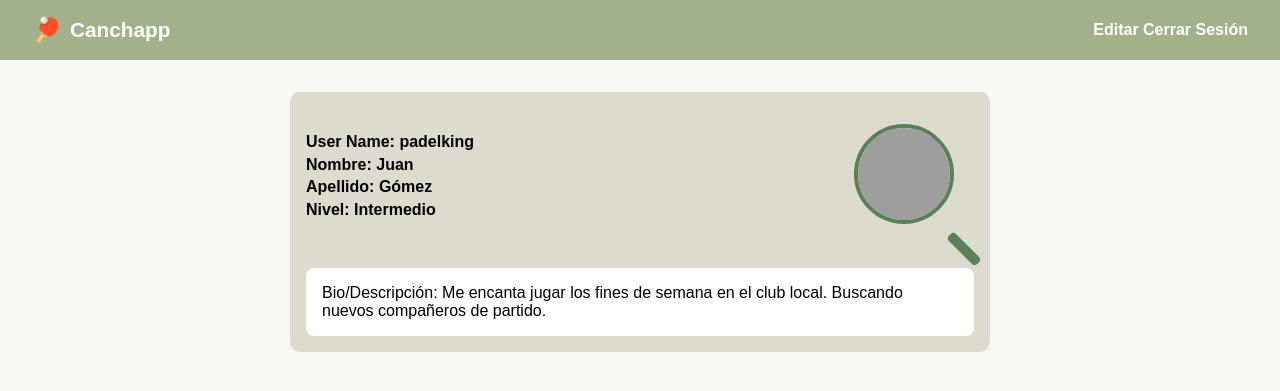
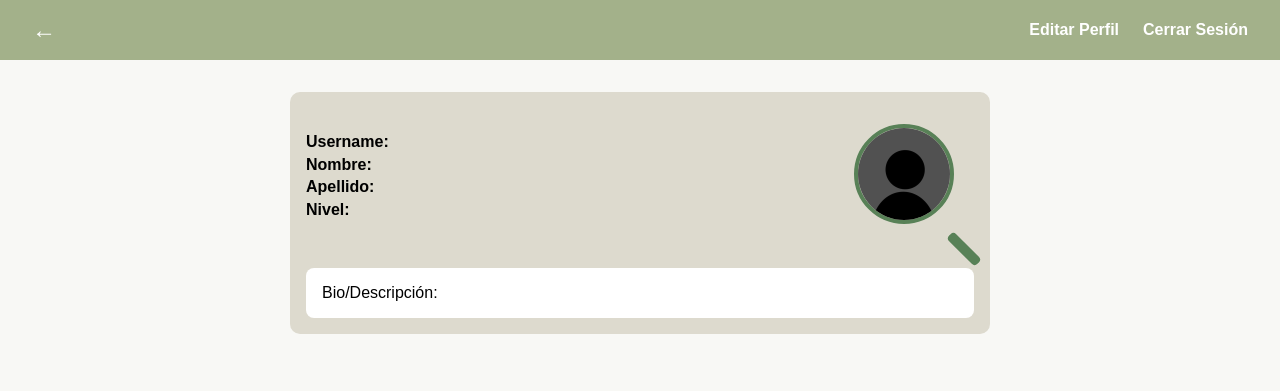
Before and after one commit to Kaz-zet/ProyectoFinal, a PHP site: page /perfil.html in a window 1280 px wide. Shown: the top 391 px of the page. Run offline with PHP 8.4, Linux system fonts and the light colour scheme; grey boxes are pictures that could not be loaded.

Commit message:
Apartado perfil
acomode un error que tenia

```diff
--- a/vista/css/perfil.css
+++ b/vista/css/perfil.css
@@ -18,7 +18,7 @@
 }
 
 header {
-      background-color: var(--verde-suave);
+  background-color: #A3B18A;
   color: white;
   padding: 1rem 2rem;
   display: flex;
@@ -27,13 +27,41 @@
   position: relative;
 }
 
+.volver {
+  font-size: 1.5rem;
+  font-weight: bold;
+  display: flex;
+  align-items: center;
+  gap: 0.5rem;
+}
+
+.volver a {
+  color: white;
+  text-decoration: none;
+  font-weight: bold;
+}
+
+nav {
+  display: flex;
+  align-items: center;
+  gap: 1.5rem;
+}
+
 nav a {
   color: white;
   text-decoration: none;
   font-weight: bold;
 }
 
-    .hamburger {
+.profile-pic {
+  width: 35px;
+  height: 35px;
+  border-radius: 50%;
+  object-fit: cover;
+  border: 2px solid white;
+}
+
+.menu {
   display: none;
   font-size: 1.5rem;
   cursor: pointer;
@@ -63,6 +91,7 @@
   text-decoration: none;
 }
 
+
 .logo {
   font-size: 1.5rem;
   font-weight: bold;
@@ -73,20 +102,6 @@
 
 .logo-text {
   font-size: 1.3rem;
-    }
-
-    .acciones {
-      display: flex;
-      gap: 0.5rem;
-    }
-
-    .acciones button {
-      padding: 0.5rem 1rem;
-      border: none;
-      background-color: var(--verde-oscuro);
-      color: white;
-      border-radius: 4px;
-      cursor: pointer;
 }
 
 .perfil-container {
@@ -155,11 +170,15 @@
 
 
 @media (max-width: 768px) {
-      .acciones {
+  .volver {
+    display: none;
+  }
+  nav {
     display: none;
   }
 
-      .hamburger {
+  .menu {
     display: block;
+    color: white;
   }
 }
--- a/vista/perfil.html
+++ b/vista/perfil.html
@@ -7,41 +7,46 @@
   <link rel="stylesheet" href="css/perfil.css">
 </head>
 <body>
+<body>
+
   <!-- Sidebar móvil -->
   <div class="sidebar" id="sidebar">
-    <a href="#">Editar</a>
+    <a href="index.html">Volver</a>
+    <a href="#">Editar Perfil</a>
     <a href="#">Cerrar Sesión</a>
   </div>
+
+  <!-- Header -->
   <header>
-    <div class="logo">
-      <span>🏓</span>
-      <span class="logo-text">Canchapp</span>
+    <div class="volver">
+      <a href="index.html">←</a>
     </div>
 
     <nav>
-      <a href="#">Editar</a>
+      <a href="#">Editar Perfil</a>
       <a href="#">Cerrar Sesión</a>
     </nav>
-    <div class="hamburger" onclick="toggleSidebar()">☰</div>
+
+    <div class="menu" onclick="toggleSidebar()">☰</div>
   </header>
 
   <div class="perfil-container">
     <div class="datos">
       <div class="info-texto">
-        <p>User Name: padelking</p>
-        <p>Nombre: Juan</p>
-        <p>Apellido: Gómez</p>
-        <p>Nivel: Intermedio</p>
+        <p>Username: </p>
+        <p>Nombre: </p>
+        <p>Apellido: </p>
+        <p>Nivel: </p>
       </div>
       <div class="lupa-css">
         <div class="circulo">
-          <img src="foto-perfil.jpg" alt="Foto de perfil">
+          <img src="images/perfil.jpg" alt="Foto de perfil">
         </div>
         <div class="mango"></div>
       </div>
     </div>
     <div class="bio">
-      <p>Bio/Descripción: Me encanta jugar los fines de semana en el club local. Buscando nuevos compañeros de partido.</p>
+      <p>Bio/Descripción: </p>
     </div>
   </div>
 
```
Also changed, not shown: vista/css/index.css (+7 -7 lines), vista/index.html (+10 -10 lines), vista/images/perfil.jpg (added). Lines whose indentation alone changed are shown as unchanged.
